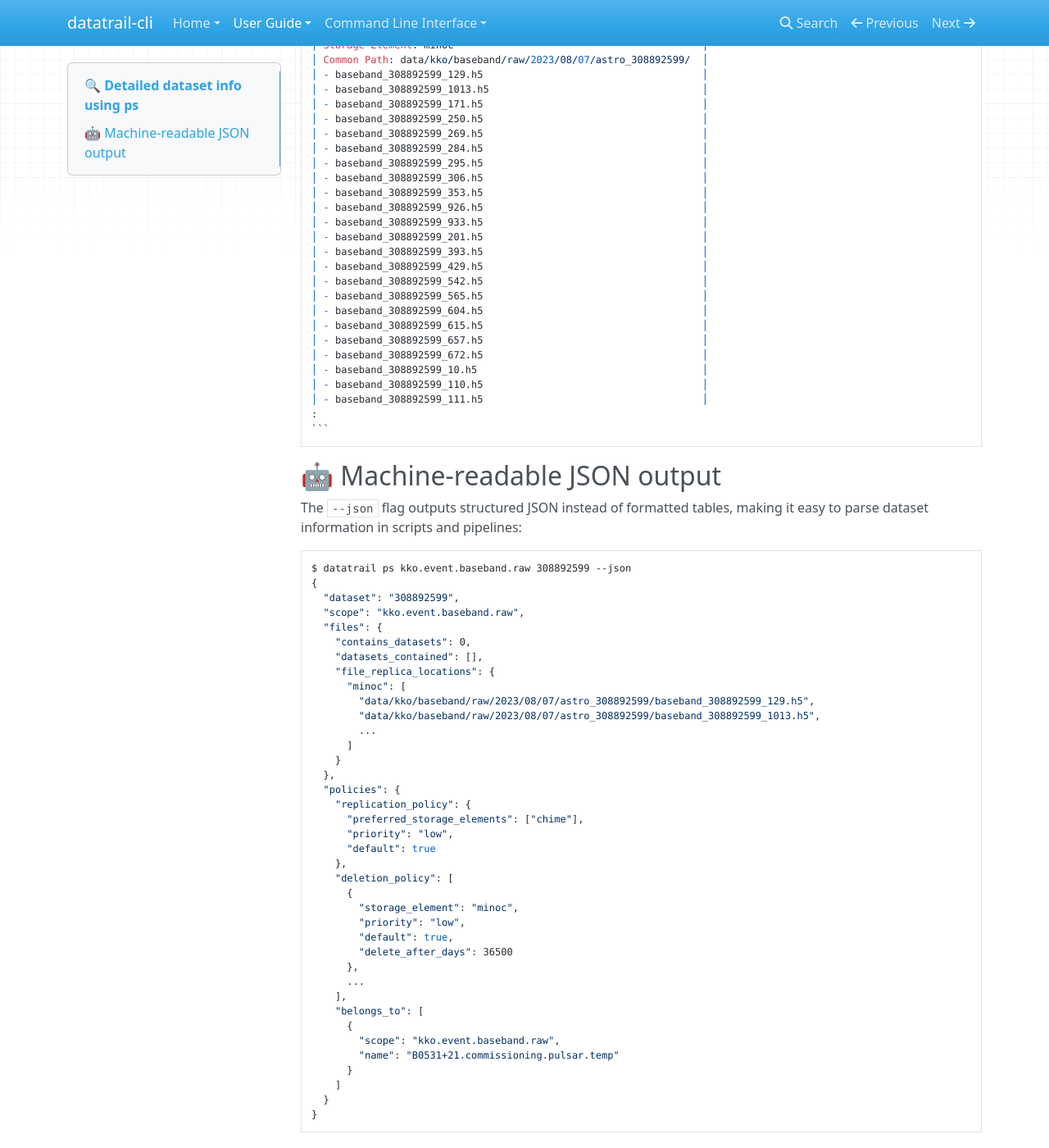
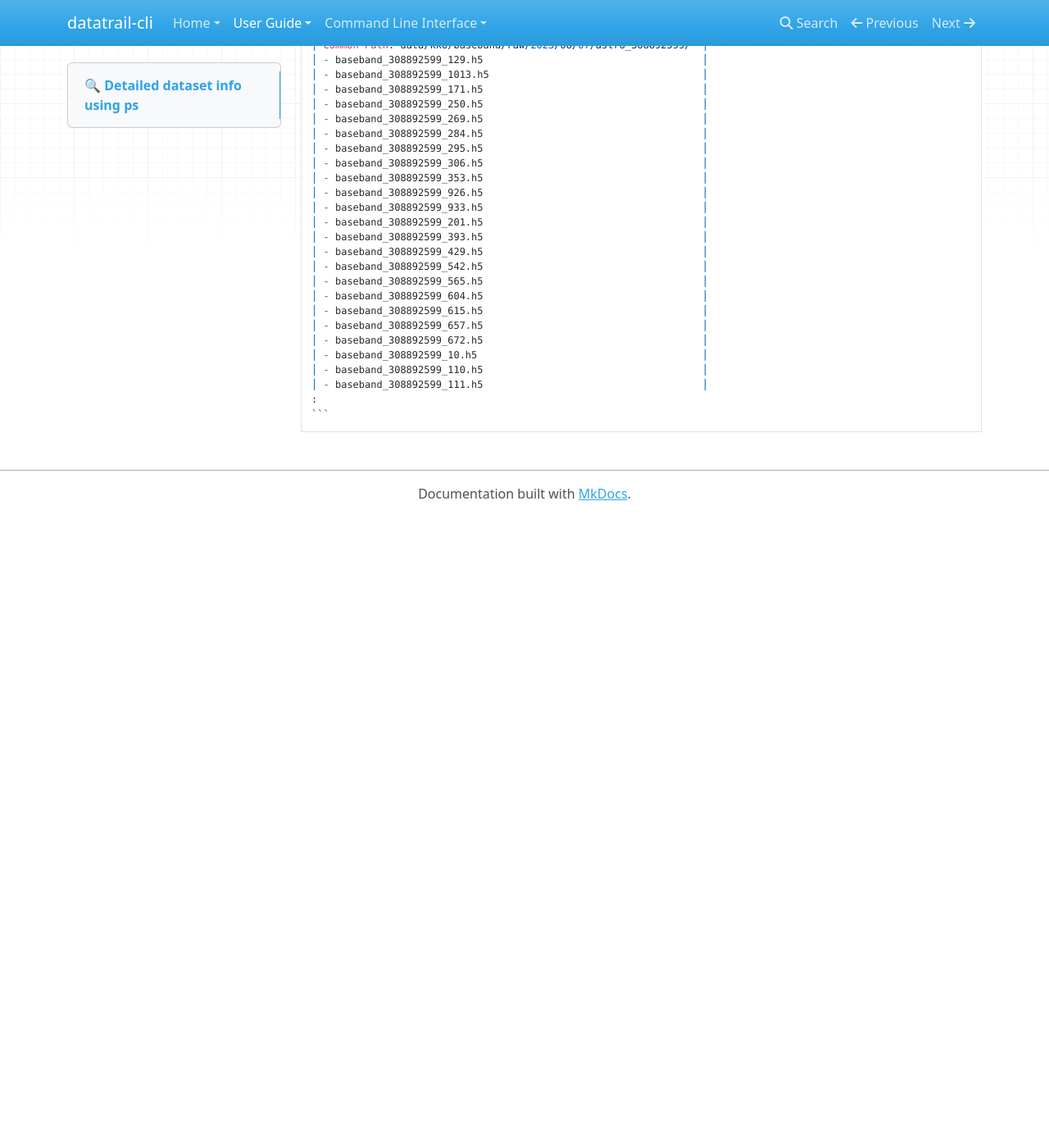
Before and after one commit to CHIMEFRB/datatrail-cli, an MkDocs documentation site: the page built from docs/ps.md, in a window 1280 px wide and 1400 px high, scrolled down 1078 px. Shown: the whole window at 82% size. Built offline with MkDocs 1.6.1, drawn with Linux system fonts in a browser that asks for light colours; nearby versions of some CDN libraries; after the commit the page ends 1708 px from its top, so only the background shows below that; some of the changed text lies outside the part shown.

````diff
--- a/docs/ps.md
+++ b/docs/ps.md
@@ -11,7 +11,6 @@ Options:
   -s, --show-files  Show file names.
   -v, --verbose     Verbosity: v=INFO, vv=DEBUG.
   -q, --quiet       Set log level to ERROR.
-  --json            Output as JSON.
   --help            Show this message and exit.
 ```
 
@@ -81,72 +80,3 @@ if the `--show-files` or `-s` flag is passed.
     │ - baseband_308892599_111.h5                                     │
     :
     ```
-
-## 🤖 Machine-readable JSON output
-
-The `--json` flag outputs structured JSON instead of formatted tables, making it easy to parse dataset information in scripts and pipelines:
-
-```bash
-$ datatrail ps kko.event.baseband.raw 308892599 --json
-{
-  "dataset": "308892599",
-  "scope": "kko.event.baseband.raw",
-  "files": {
-    "contains_datasets": 0,
-    "datasets_contained": [],
-    "file_replica_locations": {
-      "minoc": [
-        "data/kko/baseband/raw/2023/08/07/astro_308892599/baseband_308892599_129.h5",
-        "data/kko/baseband/raw/2023/08/07/astro_308892599/baseband_308892599_1013.h5",
-        ...
-      ]
-    }
-  },
-  "policies": {
-    "replication_policy": {
-      "preferred_storage_elements": ["chime"],
-      "priority": "low",
-      "default": true
-    },
-    "deletion_policy": [
-      {
-        "storage_element": "minoc",
-        "priority": "low",
-        "default": true,
-        "delete_after_days": 36500
-      },
-      ...
-    ],
-    "belongs_to": [
-      {
-        "scope": "kko.event.baseband.raw",
-        "name": "B0531+21.commissioning.pulsar.temp"
-      }
-    ]
-  }
-}
-```
-
-### Usage in scripts
-
-```python
-import json
-import subprocess
-
-# Get dataset information
-result = subprocess.run(
-    ["datatrail", "ps", "kko.event.baseband.raw", "308892599", "--json"],
-    capture_output=True,
-    text=True,
-)
-data = json.loads(result.stdout)
-
-# Access file locations
-file_locations = data["files"]["file_replica_locations"]
-minoc_files = file_locations.get("minoc", [])
-
-# Access policies
-replication_policy = data["policies"]["replication_policy"]
-deletion_policy = data["policies"]["deletion_policy"]
-belongs_to = data["policies"]["belongs_to"]
-```
````
Also changed, not shown: docs/list.md (+0 -60 lines), 7 other files.
